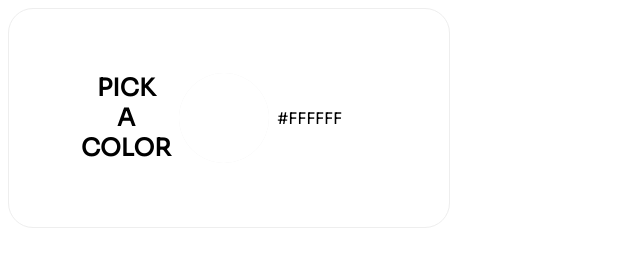
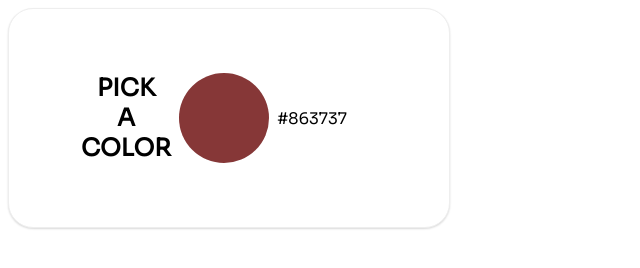
Before and after one commit to benAkehurst/color-picker, a plain HTML site: page index.html in a window 1280 px wide. Shown: the whole page, without its empty margins (0-640 px from the left). Drawn offline with Linux system fonts and the light colour scheme.

Commit message:
feat(app): change base color and add box shadow

```diff
--- a/index.html
+++ b/index.html
@@ -20,9 +20,9 @@
         COLOR
       </div>
       <div class="picker">
-        <input type="color" id="favcolor" class="inputColor" value="#FFFFFF" />
+        <input type="color" id="favcolor" class="inputColor" value="#863737" />
       </div>
-      <div class="colorCode" id="cCode">#FFFFFF</div>
+      <div class="colorCode" id="cCode">#863737</div>
     </div>
     <script src="site.js"></script>
   </body>
--- a/site.css
+++ b/site.css
@@ -26,6 +26,7 @@ body {
   padding: 4rem;
   border-radius: 25px;
   border: 1px solid #eee;
+  box-shadow: 0 1px 2px 0 rgba(0, 0, 0, 0.15);
 }
 
 .picker {
```
